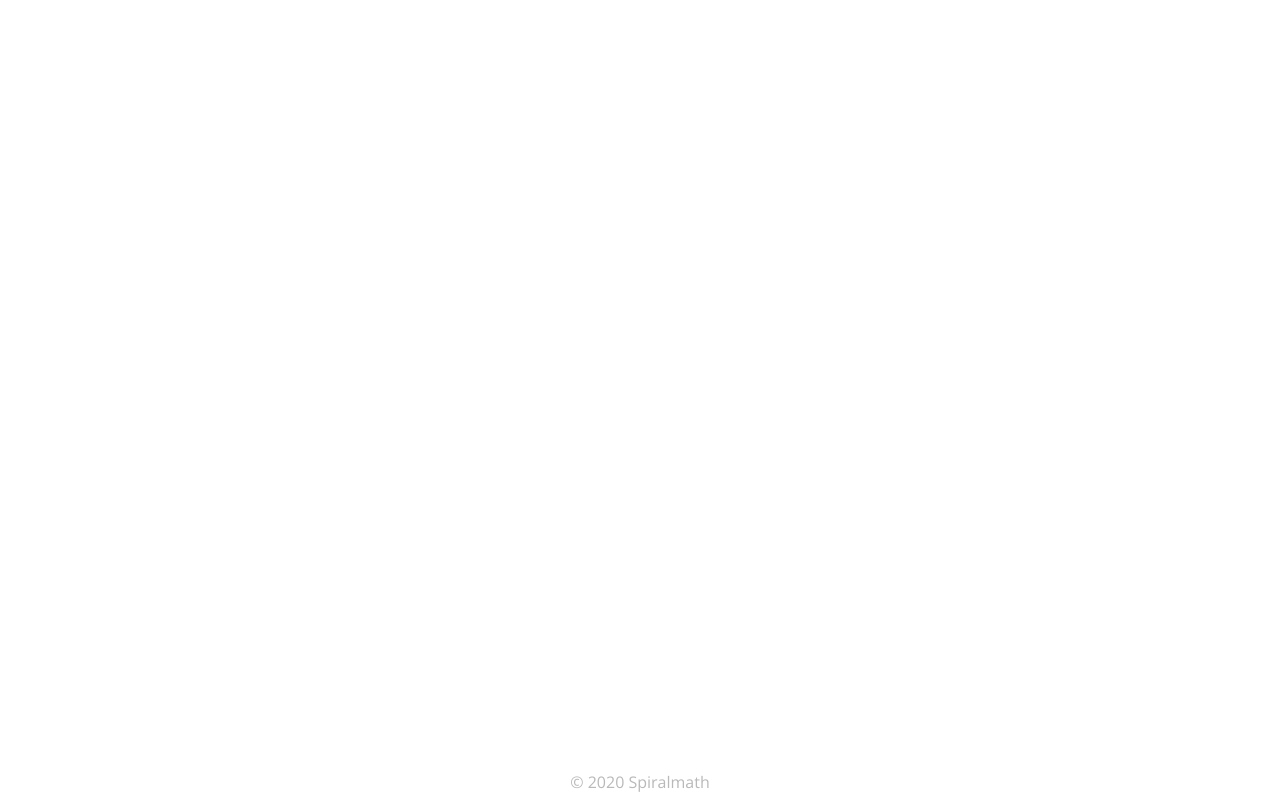
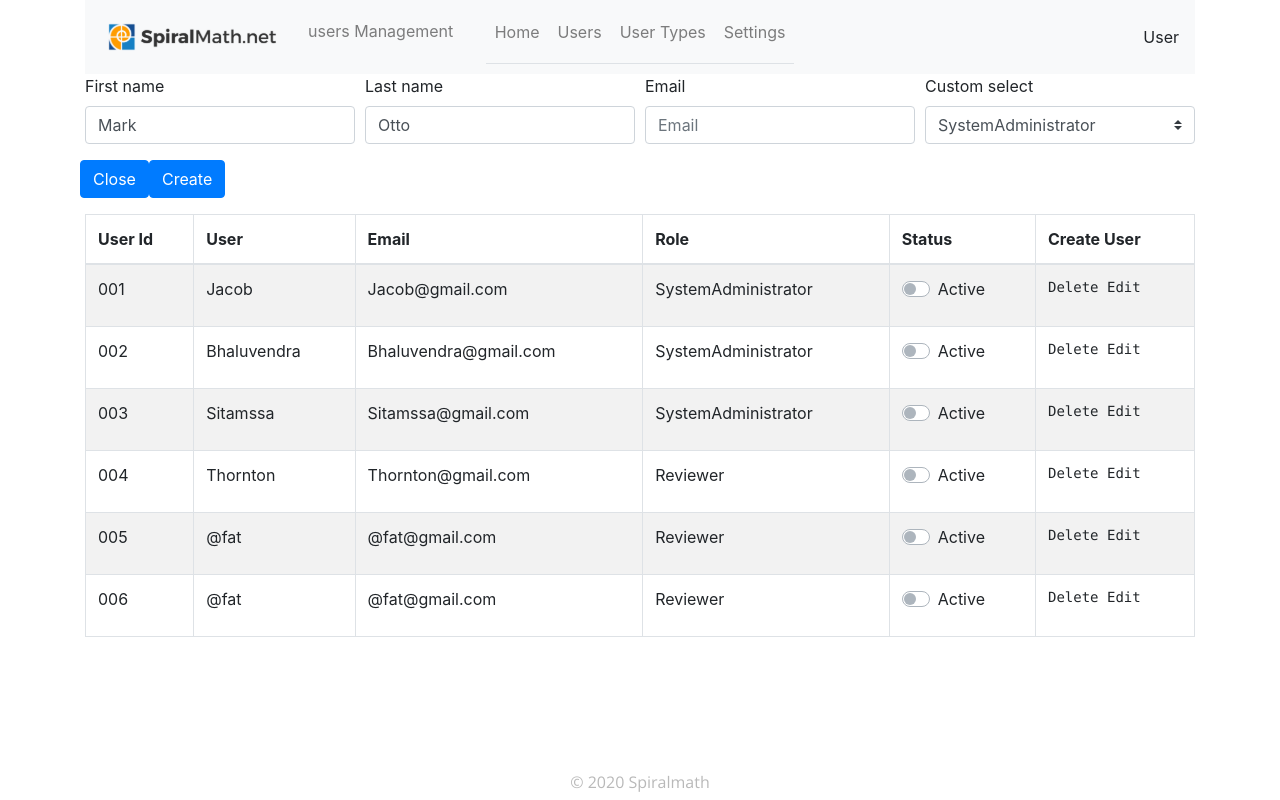
Before and after one commit to crowdbotics-apps/spiralmath-17663, a React (Create React App) app in the folder webapp/: page /dashboard in a window 1280 px wide. Built offline with nearby package versions, Linux system fonts and the light colour scheme; no server answers.

Commit message:
Work on user list page

```diff
--- a/webapp/package.json
+++ b/webapp/package.json
@@ -9,6 +9,7 @@
     "bootstrap": "^4.5.0",
     "react": "^16.13.1",
     "react-bootstrap": "^1.3.0",
+    "react-bootstrap-table": "^4.3.1",
     "react-dom": "^16.13.1",
     "react-redux": "^7.2.0",
     "react-router-dom": "^5.2.0",
--- a/webapp/src/App.js
+++ b/webapp/src/App.js
@@ -6,6 +6,7 @@ import SignUp from "./pages/signup/signup.component";
 import Login from "./pages/login/login.component";
 import ForgotPassword from "./pages/forgot-password/forgot-password.component";
 import Home from "./pages/home/home.component";
+import Dashboard from "./pages/dashboard/dashboard.component";
 import Footer from "./components/footer/footer.component";
 
 import "./App.css";
@@ -15,6 +16,7 @@ function App() {
     <Container>
       <Switch>
         <Route path="/" exact component={Home} />
+        <Route path="/dashboard" exact component={Dashboard} />
         <Route path="/signup" exact component={SignUp} />
         <Route path="/login" exact component={Login} />
         <Route path="/forgot-password" exact component={ForgotPassword} />
--- a/webapp/src/components/logo-above-box/logo-above-box.component.jsx
+++ b/webapp/src/components/logo-above-box/logo-above-box.component.jsx
@@ -5,9 +5,9 @@ import { ReactComponent as Logo } from "../../assets/img/logo.svg";
 const LogoAboveBox = () => {
   return (
     <h4 className="text-center">
-    	<div class="logo">
-      		<Logo />
-    	</div>
+      <div className="logo">
+        <Logo />
+      </div>
     </h4>
   );
 };
--- /dev/null
+++ b/webapp/src/helpers/validateLogin.js
@@ -0,0 +1,13 @@
+export default function validateLogin(values) {
+  let errors = {};
+  if (!values.email) {
+    errors.email = "Email is required";
+  } else if (!/\S+@\S+\.\S+/.test(values.email)) {
+    errors.email = "Email address is invalid";
+  }
+  if (!values.password) {
+    errors.password = "Password is required";
+  }
+
+  return errors;
+}
--- /dev/null
+++ b/webapp/src/pages/dashboard/dashboard.component.jsx
@@ -0,0 +1,181 @@
+import React, { useEffect, useState } from "react";
+import { useSelector, useDispatch } from "react-redux";
+import {
+  Row,
+  Col,
+  Tabs,
+  Tab,
+  Navbar,
+  Nav,
+  Table,
+  Form,
+  Button,
+} from "react-bootstrap";
+
+import { userActions } from "../../redux/user/user.actions";
+import { ReactComponent as Logo } from "../../assets/img/logo.svg";
+
+const Dashboard = () => {
+  const dispatch = useDispatch();
+  const [key, setKey] = useState("home");
+
+  useEffect(() => {
+    dispatch(userActions.getAllUsers());
+  }, []);
+
+  const users = useSelector((state) => state.users.items);
+  console.log(users);
+  return (
+    <React.Fragment>
+      <Navbar bg="light" expand="lg">
+        <Navbar.Brand href="#home">
+          <Logo />
+        </Navbar.Brand>
+        <Nav className="mr-auto">
+          <Nav.Link href="#home">users Management</Nav.Link>
+          <Nav.Link href="#home">
+            <pre> </pre>
+          </Nav.Link>
+          <Tabs id="controlled-tab" activeKey={key} onSelect={(k) => setKey(k)}>
+            <Tab eventKey="dashboard" title="Home"></Tab>
+            <Tab eventKey="users" title="Users"></Tab>
+            <Tab eventKey="user-types" title="User Types"></Tab>
+            <Tab eventKey="settings" title="Settings"></Tab>
+          </Tabs>
+        </Nav>
+        User
+      </Navbar>
+      <Form>
+        <Form.Row>
+          <Form.Group as={Col} md="3" controlId="validationCustom01">
+            <Form.Label>First name</Form.Label>
+            <Form.Control
+              required
+              type="text"
+              placeholder="First name"
+              defaultValue="Mark"
+            />
+          </Form.Group>
+          <Form.Group as={Col} md="3" controlId="validationCustom02">
+            <Form.Label>Last name</Form.Label>
+            <Form.Control
+              required
+              type="text"
+              placeholder="Last name"
+              defaultValue="Otto"
+            />
+          </Form.Group>
+          <Form.Group as={Col} md="3" controlId="validationEmail">
+            <Form.Label>Email</Form.Label>
+
+            <Form.Control type="email" placeholder="Email" required />
+          </Form.Group>
+          <Form.Group as={Col} md="3" controlId="exampleForm.SelectCustom">
+            <Form.Label>Custom select</Form.Label>
+            <Form.Control as="select" custom>
+              <option>SystemAdministrator</option>
+              <option>Author</option>
+              <option>Reviewer</option>
+            </Form.Control>
+          </Form.Group>
+          <Button type="submit">Close</Button>
+          <Button type="submit">Create</Button>
+        </Form.Row>
+      </Form>
+
+      <Row>
+        <Col className="mt-3">
+          <Table striped bordered hover>
+            <thead>
+              <tr>
+                <th>User Id</th>
+                <th>User</th>
+                <th>Email</th>
+                <th>Role</th>
+                <th>Status</th>
+                <th>Create User</th>
+              </tr>
+            </thead>
+            <tbody>
+              <tr>
+                <td>001</td>
+                <td>Jacob</td>
+                <td>Jacob@gmail.com</td>
+                <td>SystemAdministrator</td>
+                <td>
+                  <Form.Check type="switch" id="custom-switch" label="Active" />
+                </td>
+                <td>
+                  <pre>Delete Edit</pre>
+                </td>
+              </tr>
+              <tr>
+                <td>002</td>
+
+                <td>Bhaluvendra</td>
+                <td>Bhaluvendra@gmail.com</td>
+                <td>SystemAdministrator</td>
+                <td>
+                  <Form.Check type="switch" id="custom-switch" label="Active" />
+                </td>
+                <td>
+                  <pre>Delete Edit</pre>
+                </td>
+              </tr>
+              <tr>
+                <td>003</td>
+                <td>Sitamssa</td>
+                <td>Sitamssa@gmail.com</td>
+                <td>SystemAdministrator</td>
+                <td>
+                  <Form.Check type="switch" id="custom-switch" label="Active" />
+                </td>
+                <td>
+                  <pre>Delete Edit</pre>
+                </td>
+              </tr>
+              <tr>
+                <td>004</td>
+                <td>Thornton</td>
+                <td>Thornton@gmail.com</td>
+                <td>Reviewer</td>
+                <td>
+                  <Form.Check type="switch" id="custom-switch" label="Active" />
+                </td>
+                <td>
+                  <pre>Delete Edit</pre>
+                </td>
+              </tr>
+              <tr>
+                <td>005</td>
+                <td>@fat</td>
+                <td>@fat@gmail.com</td>
+                <td>Reviewer</td>
+                <td>
+                  <Form.Check type="switch" id="custom-switch" label="Active" />
+                </td>
+                <td>
+                  <pre>Delete Edit</pre>
+                </td>
+              </tr>
+              <tr>
+                <td>006</td>
+                <td>@fat</td>
+                <td>@fat@gmail.com</td>
+                <td>Reviewer</td>
+                <td>
+                  <Form.Check type="switch" id="custom-switch" label="Active" />
+                </td>
+                <td>
+                  <pre>Delete Edit</pre>
+                </td>
+              </tr>
+            </tbody>
+          </Table>
+        </Col>
+      </Row>
+    </React.Fragment>
+  );
+};
+
+export default Dashboard;
--- a/webapp/src/pages/login/login.component.jsx
+++ b/webapp/src/pages/login/login.component.jsx
@@ -5,7 +5,8 @@ import { connect } from "react-redux";
 import { createStructuredSelector } from "reselect";
 import { useDispatch, useSelector } from "react-redux";
 
-import { history } from "../../helpers/history";
+import validate from "../../helpers/validateLogin";
+import { useHistory } from "react-router-dom";
 import { userActions } from "../../redux/user/user.actions";
 import { alertActions } from "../../redux/user/user.actions";
 import { selectShow } from "../../redux/modals/modal.select";
@@ -15,14 +16,18 @@ import LogoAboveBox from "../../components/logo-above-box/logo-above-box.compone
 import ContactUs from "../../components/contact-us-modal/contact-us-modal.component";
 
 const Login = ({ show, toggleShow }) => {
+  const history = useHistory();
   const alert = useSelector((state) => state.alert);
   const [inputs, setInputs] = useState({
     email: "",
     password: "",
   });
+  const [passwordType, setPasswordType] = useState("password");
   const [submitted, setSubmitted] = useState(false);
+  const [errors, setErrors] = useState({});
   const { email, password } = inputs;
   const loggingIn = useSelector((state) => state.authentication.loggingIn);
+  const loggedIn = useSelector((state) => state.authentication.loggedIn);
   const dispatch = useDispatch();
 
   // reset login status
@@ -31,8 +36,10 @@ const Login = ({ show, toggleShow }) => {
       // clear alert on location change
       dispatch(alertActions.clear());
     });
-    dispatch(userActions.logout());
-  }, []);
+    if (loggedIn) {
+      history.push("/dashboard");
+    }
+  }, [loggedIn]);
 
   function handleChange(e) {
     const { name, value } = e.target;
@@ -41,12 +48,18 @@ const Login = ({ show, toggleShow }) => {
 
   function handleSubmit(e) {
     e.preventDefault();
-
+    setErrors(validate(inputs));
     setSubmitted(true);
     if (email && password) {
       dispatch(userActions.login(email, password));
     }
+    setInputs({ email: "", password: "" });
   }
+
+  const handlePasswordVisibility = () => {
+    if (passwordType === "password") setPasswordType("text");
+    else setPasswordType("password");
+  };
 
   const handleContactUs = () => {
     toggleShow();
@@ -57,28 +70,42 @@ const Login = ({ show, toggleShow }) => {
       <Row>
         <Col className="mt-3">
           <LogoAboveBox />
-          <div class="w-75 error-msg">
-            <p className="text-center">
-              Wrong email or password. please try again!
-            </p>
-          </div>
+          {alert.type === "alert-danger" ? (
+            <div className="w-75 error-msg">
+              <p className="text-center">{alert.message}</p>
+            </div>
+          ) : (
+            ""
+          )}
 
-          <div class="form-container w-50">
+          <div className="form-container w-50">
             <h1 className="text-center form-heading">Welcome Back</h1>
 
-            <Form className="text-center">
+            <Form className="text-center" onSubmit={handleSubmit}>
               <Form.Group controlId="formEmail" className="relative">
-                <Form.Control type="email" className="input-style input-text" />
-                <span class="floating-label">Email</span>
+                <Form.Control
+                  type="email"
+                  className="input-style input-text"
+                  name="email"
+                  value={email}
+                  onChange={handleChange}
+                />
+                <span className="floating-label">Email</span>
+                {submitted && errors.email && (
+                  <div className="invalid-feedback">{errors.email}</div>
+                )}
               </Form.Group>
 
               <Form.Group controlId="formConfirmPassword" className="relative">
                 <Form.Control
-                  type="password"
+                  type={passwordType}
                   className="input-style input-text"
+                  name="password"
+                  value={password}
+                  onChange={handleChange}
                 />
-                <span class="floating-label">Password</span>
-                <span className="eye-icon">
+                <span className="floating-label">Password</span>
+                <span className="eye-icon" onClick={handlePasswordVisibility}>
                   <svg
                     width="21"
                     height="17"
@@ -87,13 +114,16 @@ const Login = ({ show, toggleShow }) => {
                     xmlns="http://www.w3.org/2000/svg"
                   >
                     <path
-                      fill-rule="evenodd"
-                      clip-rule="evenodd"
+                      fillRule="evenodd"
+                      clipRule="evenodd"
                       d="M3.48182 3.17632L1.40909 1.13632L2.56364 0L18.6818 15.8637L17.5273 17L14.8636 14.3874L14.4818 14.0116C13.2545 14.4947 11.9091 14.7632 10.5 14.7632C5.95455 14.7632 2.07273 11.9805 0.5 8.05263C1.20909 6.28105 2.39091 4.74211 3.9 3.58789L3.48182 3.17632ZM15.0455 8.05263C15.0455 5.58316 13.0091 3.57895 10.5 3.57895C9.90911 3.57895 9.35457 3.69526 8.83638 3.90105L6.87275 1.96842C8.00002 1.56579 9.2182 1.34211 10.4909 1.34211C15.0364 1.34211 18.9182 4.12474 20.4909 8.05263C19.8273 9.71684 18.7455 11.1753 17.3727 12.3026L14.7182 9.69C14.9273 9.18 15.0455 8.63421 15.0455 8.05263ZM6.43636 6.08421L7.84545 7.47105C7.8 7.65894 7.77273 7.85578 7.77273 8.05263C7.77273 9.53789 8.99091 10.7368 10.5 10.7368C10.7 10.7368 10.9 10.71 11.0909 10.6653L12.5 12.0521C11.8909 12.3474 11.2182 12.5263 10.5 12.5263C7.99091 12.5263 5.95455 10.5221 5.95455 8.05263C5.95455 7.34578 6.13636 6.68368 6.43636 6.08421ZM13.2182 8.20474L10.3546 5.38631L10.5091 5.37737C12.0182 5.37737 13.2364 6.57631 13.2364 8.06158L13.2182 8.20474Z"
                       fill="#B9B9B9"
                     />
                   </svg>
                 </span>
+                {submitted && errors.password && (
+                  <div className="invalid-feedback">{errors.password}</div>
+                )}
               </Form.Group>
 
               <Button
@@ -101,6 +131,9 @@ const Login = ({ show, toggleShow }) => {
                 type="submit"
                 className="text-center custom-btn"
               >
+                {loggingIn && (
+                  <span className="spinner-border spinner-border-sm mr-1"></span>
+                )}
                 Login
               </Button>
             </Form>
```
Also changed, not shown: webapp/src/components/header/header.component.jsx (+27 -6 lines), webapp/src/pages/signup/signup.component.jsx (+6 -6 lines), webapp/src/redux/user/user.actions.js (+28 -3 lines), webapp/src/redux/user/user.service.js (+15 -4 lines), webapp/src/redux/user/user.types.js (+11 -3 lines), 2 other files (tests, documents, lock files or other folders).
